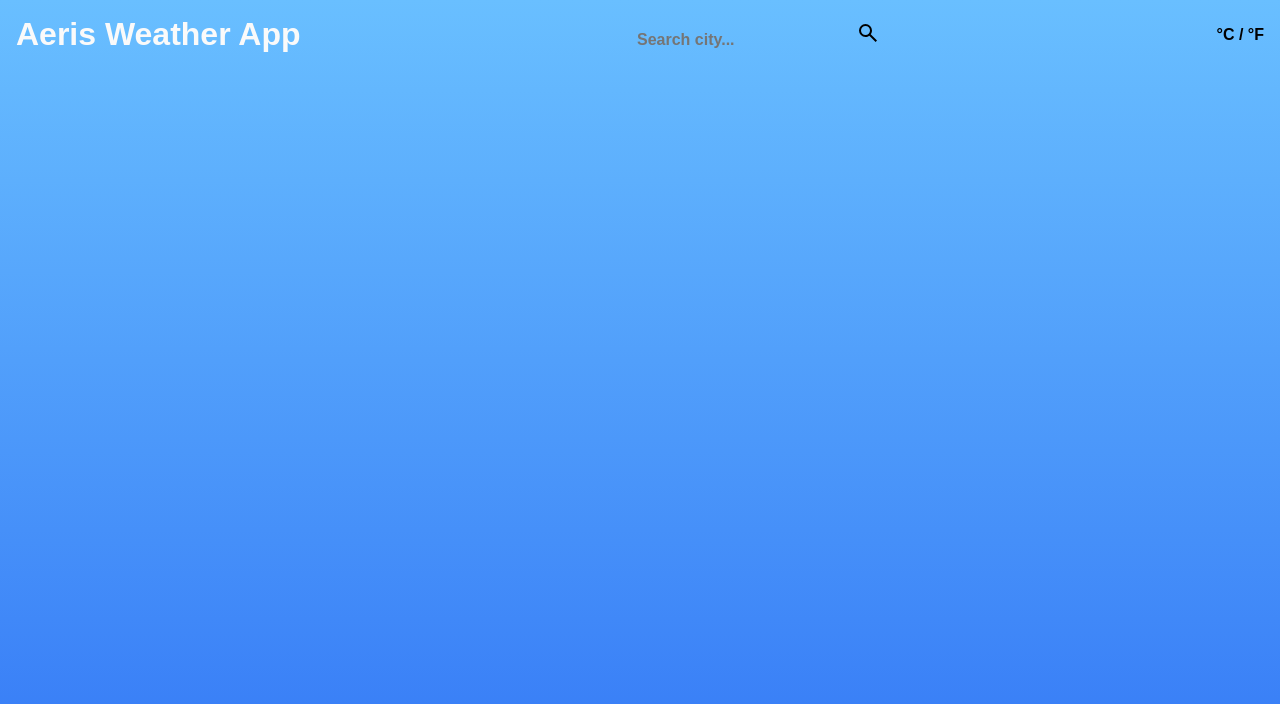
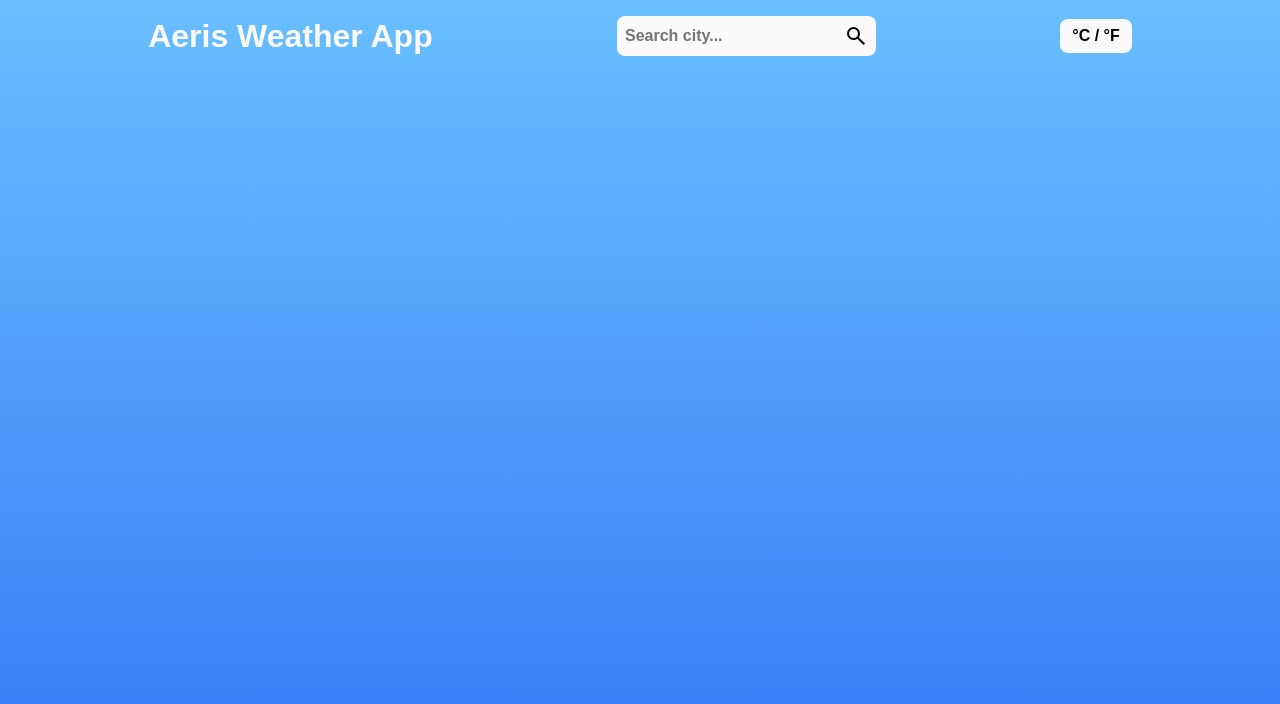
Before and after one commit to OguzhanKadakal/weather-app, a website built with webpack: page src/index.html in a window 1280 px wide. Built offline with nearby package versions, Linux system fonts and the light colour scheme; no server answers; a web font is replaced by a local one.

Commit message:
Refactor header layout and enhance search button styles for improved UI

```diff
--- a/src/styles.css
+++ b/src/styles.css
@@ -50,7 +50,40 @@
 
 .header {
   display: flex;
-  justify-content: space-between;
+  justify-content: space-around;
   align-items: center;
   padding: 1rem;
+  max-width: 1200px;
+  margin: 0 auto;
 }
+
+.search-container {
+  background-color: var(--text-color);
+  border-radius: 8px;
+}
+
+.search-input-group {
+  display: flex;
+  align-items: center;
+  justify-content: space-around;
+  padding: 8px;
+}
+
+.search-button {
+  cursor: pointer;
+  transition: background 0.2s, box-shadow 0.2s;
+}
+
+.search-button:hover {
+  transform: scale(1.20);
+}
+
+.search-button:active {
+  transform: scale(1.0);
+}
+
+.toggle-temp {
+  background-color: var(--text-color);
+  padding: 8px 12px 8px 12px;
+  border-radius: 8px;
+}
```
